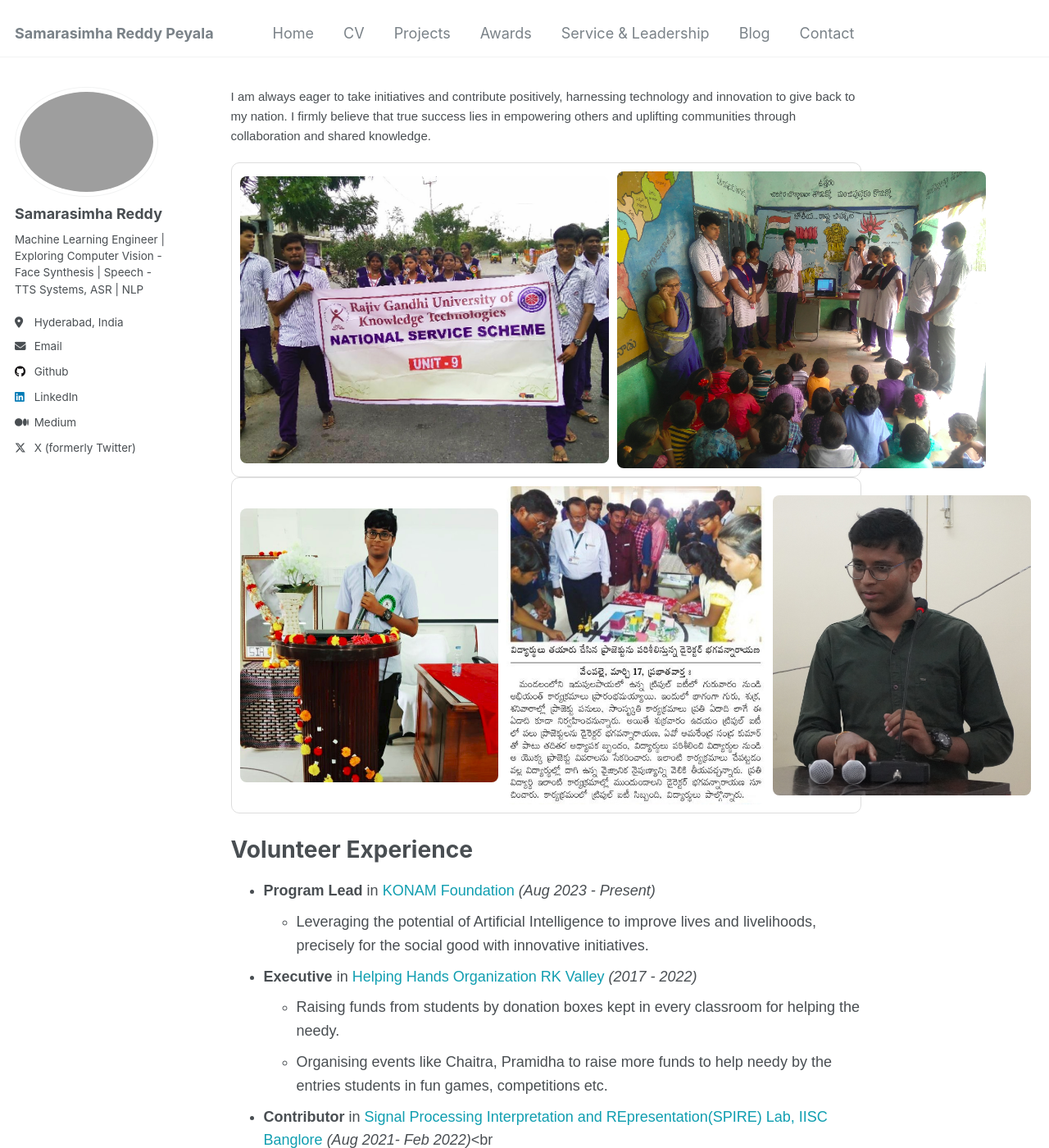
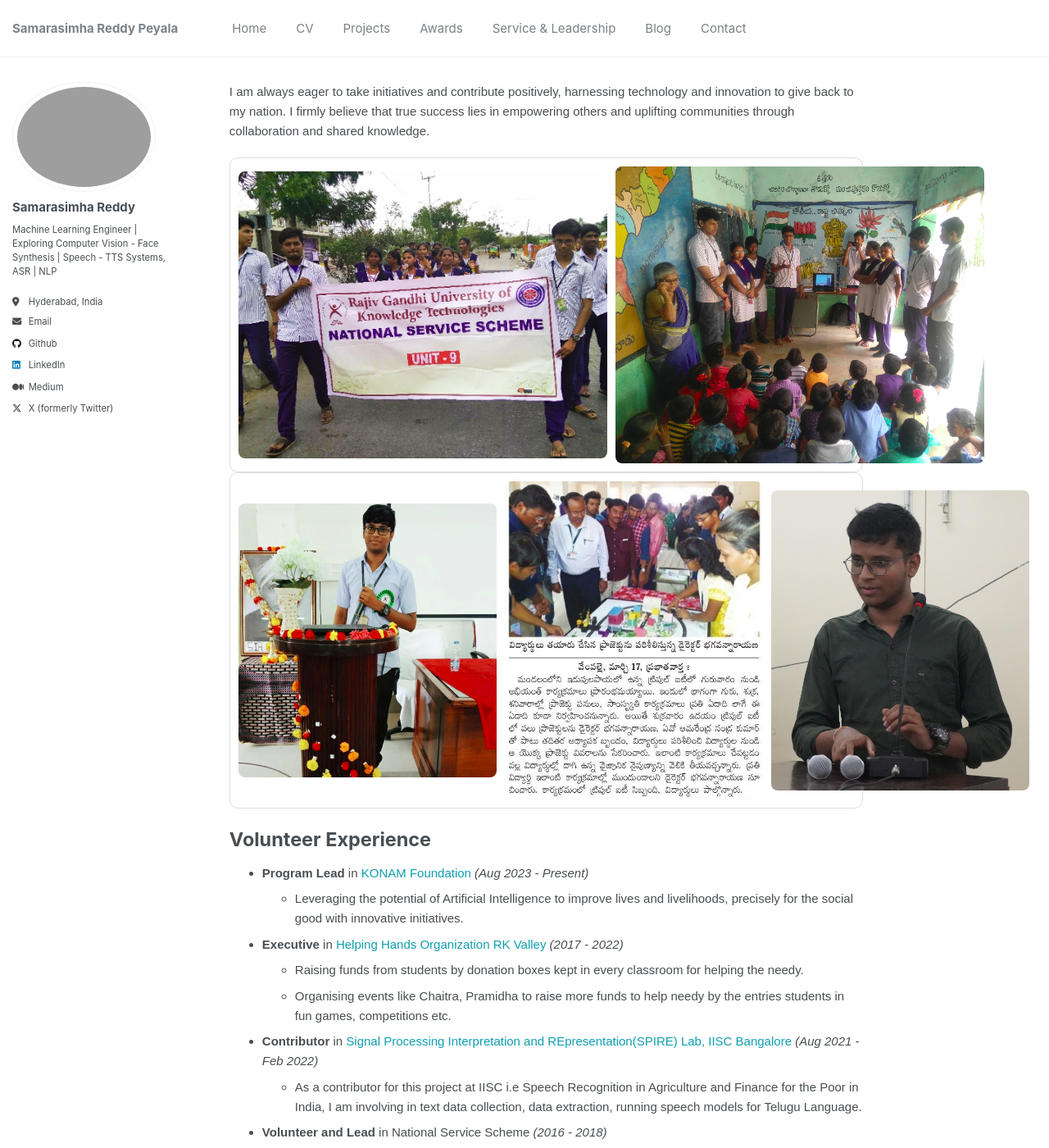
Before and after one commit to samarasimhapeyala/samarasimhapeyala.github.io, a Jekyll site: the page built from _pages/community.md, in a window 1280 px wide and 1400 px high. Shown: the whole window at 82% size. Built offline with Jekyll 4.4.1, drawn with Linux system fonts in a browser that asks for light colours.

Commit message:
Update community.md

```diff
--- a/_pages/community.md
+++ b/_pages/community.md
@@ -47,78 +47,84 @@
     </div>
     <br>
 
+<style>
+  body {
+    font-size: 15px;
+  }
+</style>
+
 <h1 id="volunteer-experience">Volunteer Experience</h1>
-      <ul>
-        <li>
-          <strong>Program Lead</strong> in <a href="https://konamfoundation.org/" style="color: rgb(16, 158, 176); text-decoration: none; ">KONAM Foundation</a><em> (Aug 2023 - Present)</em><br>
-          <ul>
-              <li>Leveraging the potential of Artificial Intelligence to improve lives and livelihoods, precisely for the social good with innovative initiatives.</li>
-            </ul>
-      </li>
-      <li>
-          <strong>Executive</strong> in <a href="https://www.linkedin.com/company/helping-hands-organisation-rkvalley/posts/?feedView=all" style="color: rgb(16, 158, 176); text-decoration: none;">Helping Hands Organization RK Valley</a><em> (2017 - 2022)</em><br>
-          <ul>
-              <li>Raising funds from students by donation boxes kept in every classroom for helping the needy.</li>
-              <li>Organising events like Chaitra, Pramidha to raise more funds to help needy by the entries students in fun games, competitions etc.</li>
-          </ul>
-      </li>
+<ul>
+  <li>
+    <strong>Program Lead</strong> in <a href="https://konamfoundation.org/" style="color: rgb(16, 158, 176); text-decoration: none;">KONAM Foundation</a><em> (Aug 2023 - Present)</em><br>
+    <ul>
+      <li>Leveraging the potential of Artificial Intelligence to improve lives and livelihoods, precisely for the social good with innovative initiatives.</li>
+    </ul>
+  </li>
+  <li>
+    <strong>Executive</strong> in <a href="https://www.linkedin.com/company/helping-hands-organisation-rkvalley/posts/?feedView=all" style="color: rgb(16, 158, 176); text-decoration: none;">Helping Hands Organization RK Valley</a><em> (2017 - 2022)</em><br>
+    <ul>
+      <li>Raising funds from students by donation boxes kept in every classroom for helping the needy.</li>
+      <li>Organising events like Chaitra, Pramidha to raise more funds to help needy by the entries students in fun games, competitions etc.</li>
+    </ul>
+  </li>
+  <li>
+    <strong>Contributor</strong> in <a href="https://respin.iisc.ac.in/students/peyala%20samarasimha%20reddy" style="color: rgb(16, 158, 176); text-decoration: none;">Signal Processing Interpretation and REpresentation(SPIRE) Lab, IISC Bangalore</a><em> (Aug 2021 - Feb 2022)</em><br>
+    <ul>
+      <li>As a contributor for this project at IISC i.e Speech Recognition in Agriculture and Finance for the Poor in India, I am involving in text data collection, data extraction, running speech models for Telugu Language.</li>
+    </ul>
+  </li>
+  <li>
+    <strong>Volunteer and Lead</strong> in National Service Scheme <em>(2016 - 2018)</em><br>
+    <ul>
+      <li>Participated and actively engaged in various service activities like planting, watering, cleaning, door-to-door survey, awareness campaigns, swatchh seva in a one-week camp in our adopted village Kuppalapalle at Vempalle in Feb, 2017 and also a one-week camp in our adopted village Maruthi Nagar and Gandi temple in Dec, 2017.</li>
+      <li>Participated and planted 200 plants in a 1-day special camp at our adopted village Kuppalapalle near Vempalle in Oct, 2016.</li>
+    </ul>
+  </li>
+  <li>
+    <strong>Content Writer</strong> in <a href="https://www.youtube.com/@rkvabc1630" style="color: rgb(16, 158, 176); text-decoration: none;">RKV Journalism</a><br>
+    <ul>
+      <li>Wrote contents for RKV ABC Channel in the National Techon management cultural fest Abhiyanth 2k18 and 2k19 of IIIT RK Valley.</li>
+    </ul>
+  </li>
+</ul>
 
-  <li>
-        <strong>Contributor</strong> in <a href="https://respin.iisc.ac.in/students/peyala%20samarasimha%20reddy" style="color: rgb(16, 158, 176); text-decoration: none;">Signal Processing Interpretation and REpresentation(SPIRE) Lab, IISC Banglore</a><em> (Aug 2021- Feb 2022)</em><br<br>
-        <ul>
-          <li>As a contributor for this project at IISC i.e Speech Recognition in Agriculture and Finance for the Poor in India, I am involving in text data collection, data extraction, running speech models for Telugu Language.</li>
-        </ul>
-
-  </li>
-        <li>
-          <strong>Volunteer and Lead</strong> in National Service Scheme <em>(2016 - 2018)</em><br>
-          <ul>
-            <li>Participated and actively engaged in various service activities like planting, watering, cleaning, door-to-door survey, awareness campaigns, swatchh seva in a one-week camp in our adopted village Kuppalapalle at Vempalle in Feb, 2017 and also a one-week camp in our adopted village Maruthi Nagar and Gandi temple in Dec, 2017.</li>
-            <li>Participated and planted 200 plants in a 1-day special camp at our adopted village Kuppalapalle near Vempalle in Oct, 2016.</li>
-          </ul>
-        </li>
-
-  <li>
-          <strong>Content Writer</strong> in <a href="https://www.youtube.com/@rkvabc1630" style="color: rgb(16, 158, 176); text-decoration: none;">RKV Journalism</a><br>
-          <ul>
-            <li>Wrote contents for RKV ABC Channel in the National Techon management cultural fest Abhiyanth 2k18 and 2k19 of IIIT RK Valley.</li>
-          </ul>
-
-  </li>
-  </ul>
-
-  <h1 id="positions-of-responsibility">Positions of Responsibility</h1>
-
+<h1 id="positions-of-responsibility">Positions of Responsibility</h1>
 <ul>
   <li>
     <strong>External Secretary</strong> in RGUKT RK Valley Alumni Association <a href="https://alumni.rguktrkv.ac.in/" style="color: rgb(16, 158, 176); text-decoration: none;">(RGURAA)</a><em> (Aug 2023 - Present)</em><br>
     <ul>
-    <li>As a secretary member to bring 10,000+ RKValley alumni together onto a single platform and strive for the overall development of the institute, current and passed-out students.</li></ul>
+      <li>As a secretary member to bring 10,000+ RKValley alumni together onto a single platform and strive for the overall development of the institute, current and passed-out students.</li>
+    </ul>
   </li>
   <li>
     <strong>Student Coordinator</strong> in <a href="https://www.linkedin.com/company/career-development-and-placement-cell-cdpc-rgukt-rk-valley" style="color: rgb(16, 158, 176); text-decoration: none;">Career Development & Placement Cell</a><em> (2020 - 2022)</em><br>
-    <ul><li>Involved in the campus placements, trainings for the students, interacted with many HRs from different companies and ensured smooth functioning of the placement drive on-campus</li></ul>
+    <ul>
+      <li>Involved in the campus placements, trainings for the students, interacted with many HRs from different companies and ensured smooth functioning of the placement drive on-campus</li>
+    </ul>
   </li>
-
   <li>
-    <strong>Student Coordinator</strong> in <a href="https://www.youtube.com/@RGURAA"  style="color: rgb(16, 158, 176); text-decoration: none;"> Alumni Cell, IIIT RK Valley</a><em> (2020 - 2022)</em><br>
-    <ul><li>
-   Coordinating the alumni activities and organizing events, acted as host for the interviews.</li> </ul>
+    <strong>Student Coordinator</strong> in <a href="https://www.youtube.com/@RGURAA" style="color: rgb(16, 158, 176); text-decoration: none;"> Alumni Cell, IIIT RK Valley</a><em> (2020 - 2022)</em><br>
+    <ul>
+      <li>Coordinating the alumni activities and organizing events, acted as host for the interviews.</li>
+    </ul>
   </li>
-
   <li>
     <strong>Campus Ambassador</strong> in Youth4work<em> (2020)</em><br>
-    <ul><li>
-      Involved in the marketing for the Datascience courses and trainings for the students for upskilling.</li> </ul>
+    <ul>
+      <li>Involved in the marketing for the Datascience courses and trainings for the students for upskilling.</li>
+    </ul>
   </li>
   <li>
     <strong>Campus Ambassador</strong> in <a href="https://www.careers360.com/" style="color: rgb(16, 158, 176); text-decoration: none;">Careers360</a><em> (2020)</em><br>
-    <ul><li>
-      Involved in genuine campus review writings from the students for their colleges on the careers360 platform.</li> </ul>
+    <ul>
+      <li>Involved in genuine campus review writings from the students for their colleges on the careers360 platform.</li>
+    </ul>
   </li>
   <li>
     <strong>Internshala Student Partner</strong> in <a href="https://internshala.com/" style="color: rgb(16, 158, 176); text-decoration: none;">Internshala</a><em> (2020)</em><br>
-    <ul><li>
-      Created the workshops on placements, trainings, internships to get easily with improving the resume writing skills, upskilling through courses online etc.</li> </ul>
+    <ul>
+      <li>Created the workshops on placements, trainings, internships to get easily with improving the resume writing skills, upskilling through courses online etc.</li>
+    </ul>
   </li>
 </ul>
```
